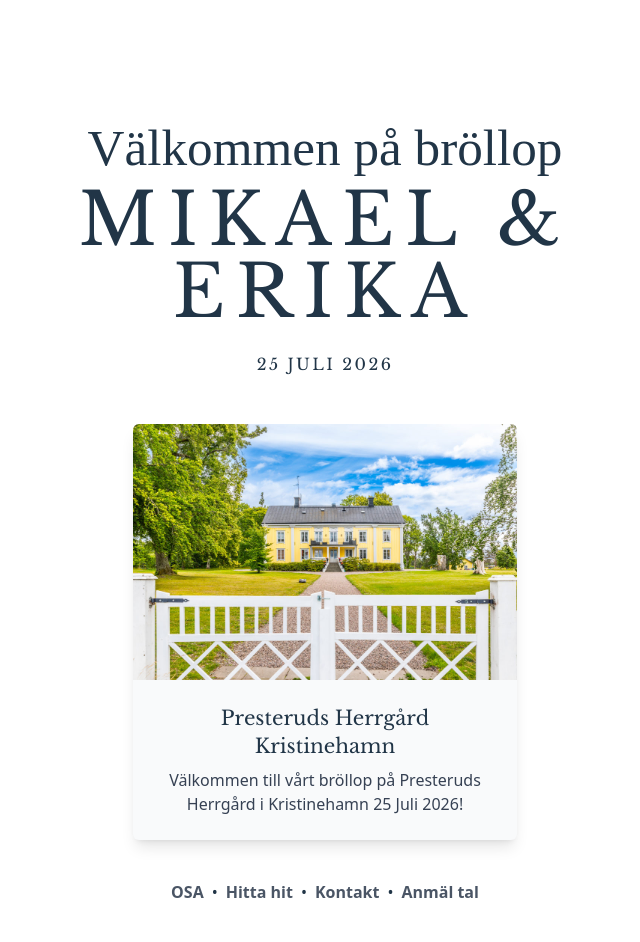
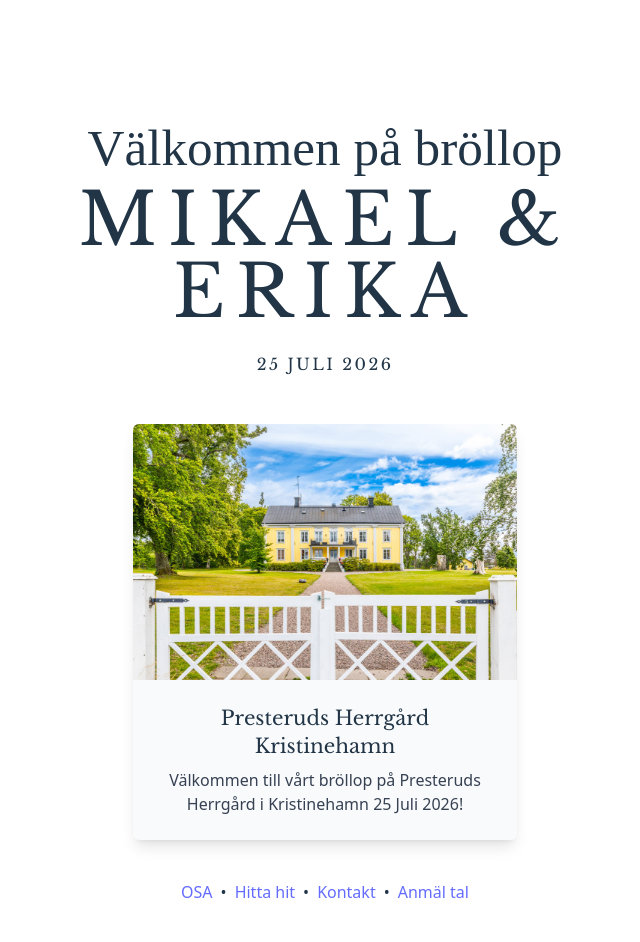
Before and after one commit to mikaelmalmqvistnordnet/malmqvist2026, a React (Vite) app: page / in a window 1280 px wide. Shown: the top 942 px of the page, without its empty margins (315-955 px from the left). Built offline with nearby package versions, Linux system fonts and the light colour scheme; a web font is replaced by a local one.

Commit message:
Add routing

```diff
--- a/package.json
+++ b/package.json
@@ -11,6 +11,7 @@
   },
   "dependencies": {
     "@tailwindcss/vite": "^4.1.13",
+    "@tanstack/react-router": "^1.133.27",
     "react": "^19.1.1",
     "react-dom": "^19.1.1",
     "tailwindcss": "^4.1.13"
--- a/src/App.tsx
+++ b/src/Home.tsx
@@ -1,9 +1,10 @@
-import './App.css';
+import './Home.css';
 import blommor1 from './assets/blommor1.png';
 import blommor2 from './assets/blommor2.png';
 import herrgarden from './assets/herrgarden.jpg';
+import { Link } from '@tanstack/react-router';
 
-const App = () => {
+const Home = () => {
   return (
     <div className="relative w-[100vw] h-full flex justify-center">
       <div className="flex flex-col gap-2 pt-30 z-20 max-w-[400px] lg:max-w-[600px]">
@@ -24,13 +25,21 @@ const App = () => {
           </div>
         </div>
         <nav className="pt-8 flex justify-center gap-2">
-          <div className="font-bold text-gray-600">OSA</div>
+          <div className="font-bold text-gray-600">
+            <Link to="/osa">OSA</Link>
+          </div>
           <div>•</div>
-          <div className="font-bold text-gray-600">Hitta hit</div>
+          <div className="font-bold text-gray-600">
+            <Link to="/hitta-hit">Hitta hit</Link>
+          </div>
           <div>•</div>
-          <div className="font-bold text-gray-600">Kontakt</div>
+          <div className="font-bold text-gray-600">
+            <Link to="/kontakt">Kontakt</Link>
+          </div>
           <div>•</div>
-          <div className="font-bold text-gray-600">Anmäl tal</div>
+          <div className="font-bold text-gray-600">
+            <Link to="/tal">Anmäl tal</Link>
+          </div>
         </nav>
         <div className="pt-8 flex justify-center gap-2 flex-col">
           <h4 className="font-professional-bold subtitle">Info</h4>
@@ -71,4 +80,4 @@ const App = () => {
   );
 };
 
-export default App;
+export default Home;
--- a/src/main.tsx
+++ b/src/main.tsx
@@ -1,10 +1,28 @@
 import { StrictMode } from 'react';
 import { createRoot } from 'react-dom/client';
 import './index.css';
-import App from './App';
+import Home from './Home';
+import { createRootRoute, createRoute, createRouter, RouterProvider } from '@tanstack/react-router';
+
+const rootRoute = createRootRoute();
+
+const indexRoute = createRoute({
+  getParentRoute: () => rootRoute,
+  path: '/',
+  component: () => <Home />,
+});
+
+const osaRoute = createRoute({
+  getParentRoute: () => rootRoute,
+  path: '/osa',
+  component: () => <div>Please OSA now!</div>,
+});
+
+const routeTree = rootRoute.addChildren([indexRoute, osaRoute]);
+const router = createRouter({ routeTree });
 
 createRoot(document.getElementById('root')!).render(
   <StrictMode>
-    <App />
+    <RouterProvider router={router} />
   </StrictMode>
 );
```
Also changed, not shown: src/Home.css (renamed from src/App.css), 1 other file (tests, documents, lock files or other folders).
